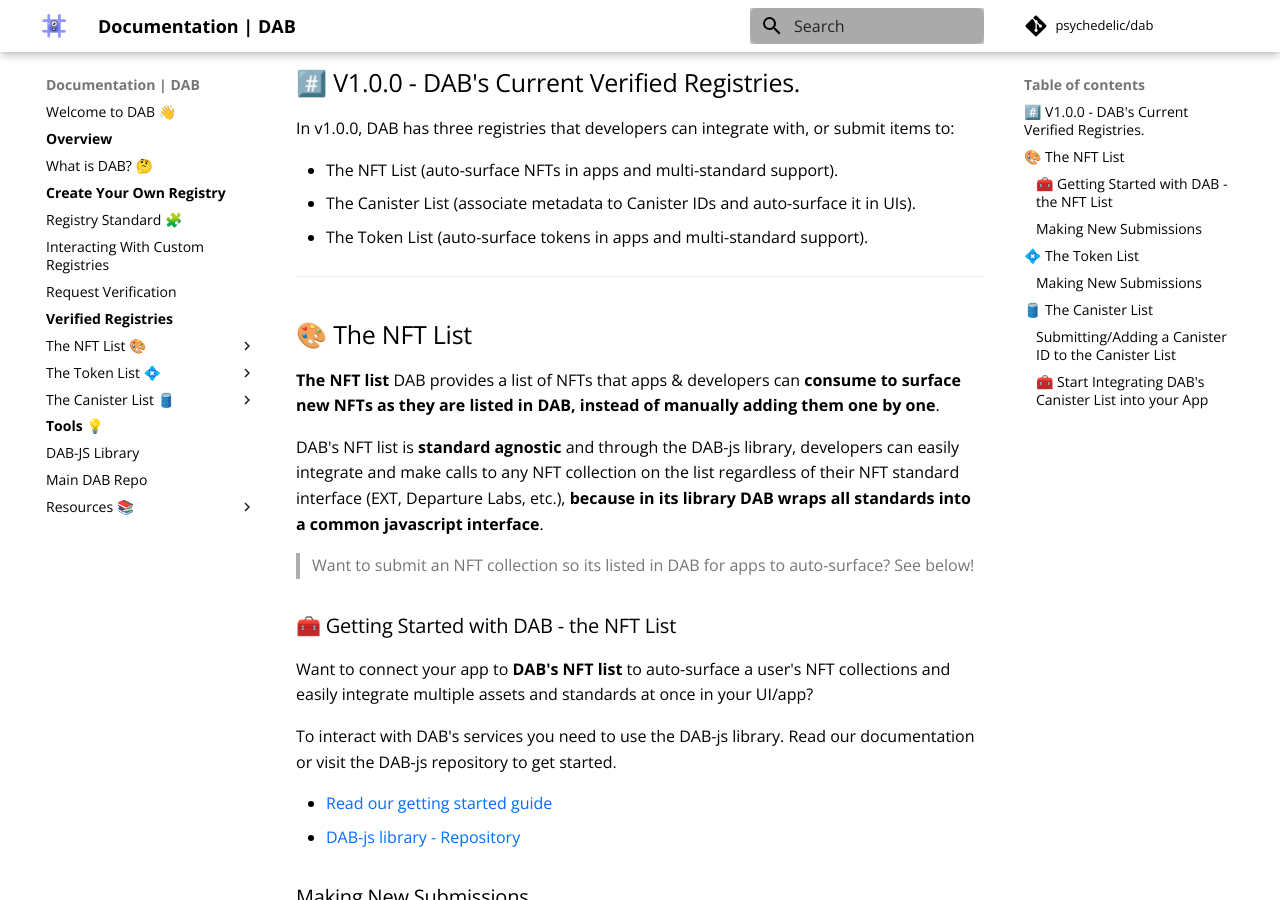
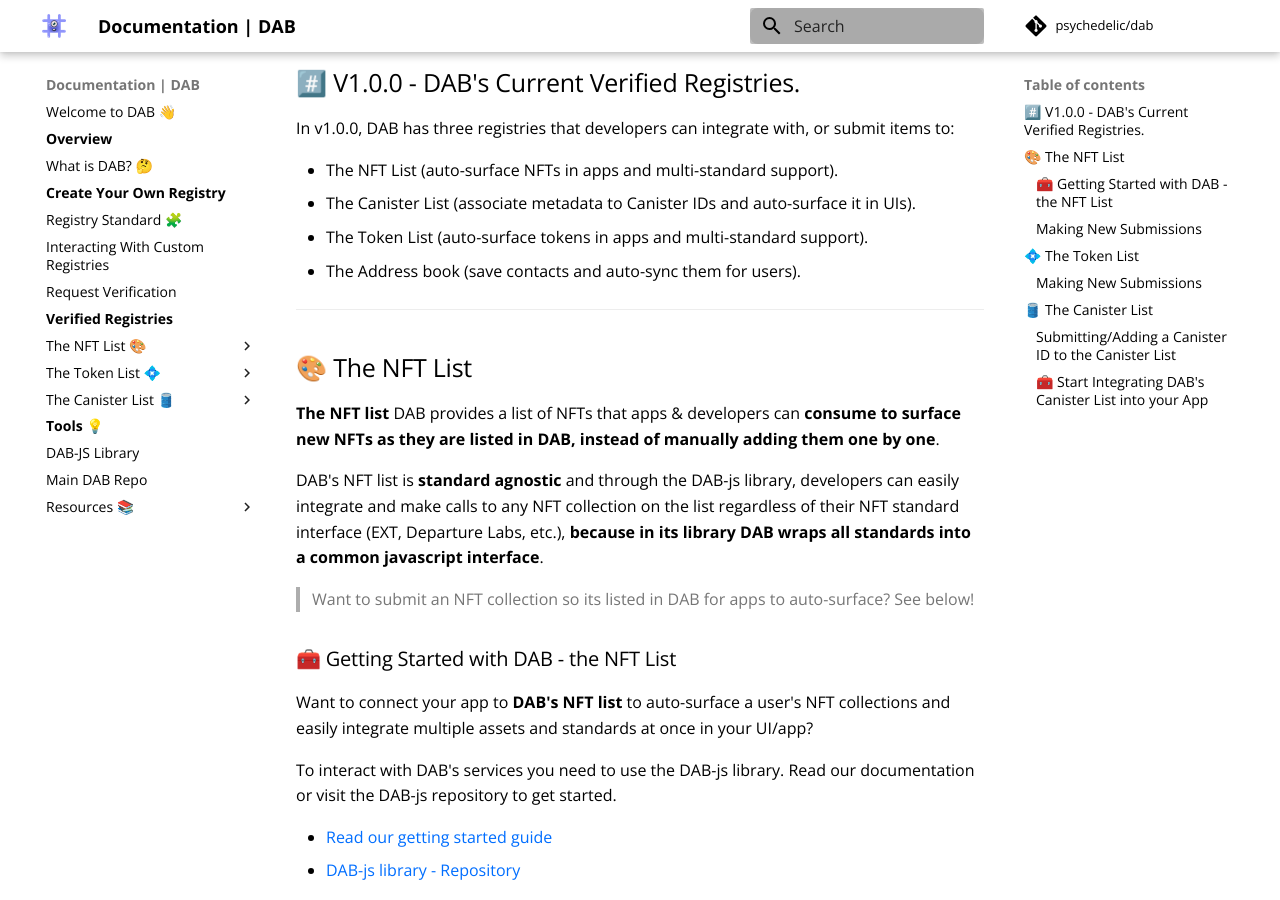
Before and after one commit to Psychedelic/dab-docs, an MkDocs documentation site: the page built from docs/index.md, in a window 1280 px wide and 900 px high, scrolled down 650 px. Built offline with MkDocs 1.6.1 and Material for MkDocs 9.7.7, drawn with Linux system fonts in a browser that asks for light colours; comment, search, counter and statistics services are not loaded.

Commit message:
Update index.md

```diff
--- a/docs/index.md
+++ b/docs/index.md
@@ -22,6 +22,7 @@ In v1.0.0, DAB has three registries that developers can integrate with, or submi
 - The NFT List (auto-surface NFTs in apps and multi-standard support).
 - The Canister List (associate metadata to Canister IDs and auto-surface it in UIs).
 - The Token List (auto-surface tokens in apps and multi-standard support).
+- The Address book (save contacts and auto-sync them for users).
 
 ----
 
```
